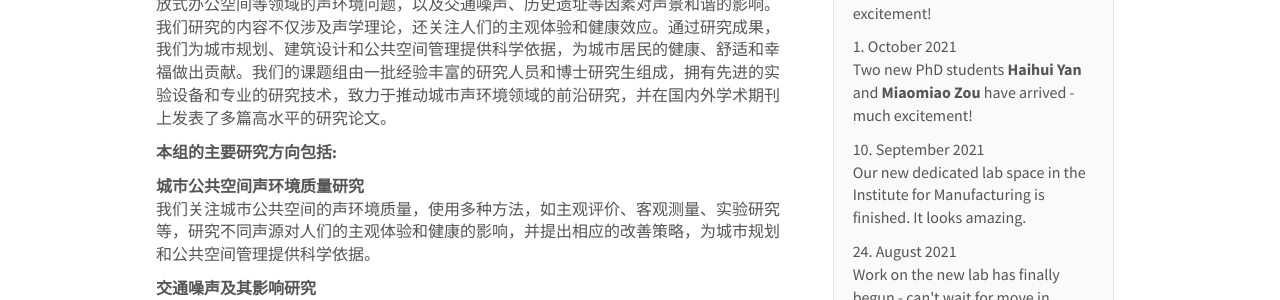
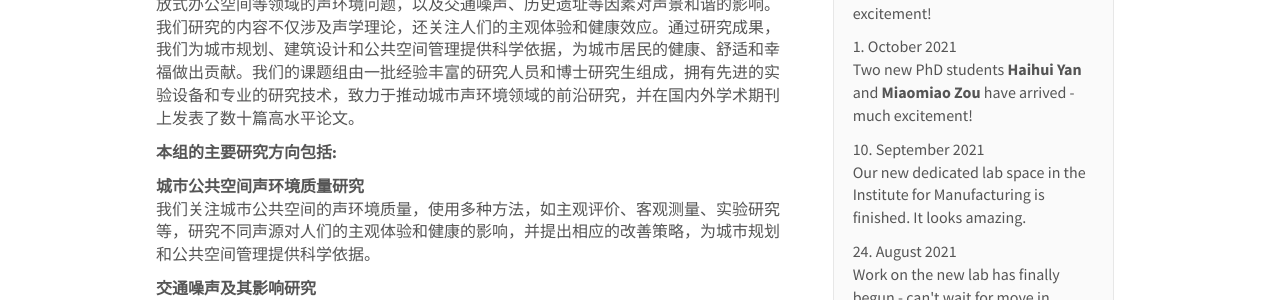
Before and after one commit to BZM2000/BZM2000.github.iottt, a Jekyll site: the page built from _pages/home.md, in a window 1280 px wide and 900 px high. Shown: the part 253-553 px from the top of the window. Built offline with Jekyll 4.4.1, drawn with Linux system fonts in a browser that asks for light colours; nearby versions of some CDN libraries; some of the changed text lies outside the part shown.

Commit message:
Update home.md

```diff
--- a/_pages/home.md
+++ b/_pages/home.md
@@ -6,7 +6,7 @@ sitemap: false
 permalink: /
 ---
 
-我们的课题组致力于研究城市声环境及其影响，以提高城市环境品质和人们的生活质量为目标。通过多种方法，如实地调查、实验研究等，我们探讨城市公共空间、建筑工地、开放式办公空间等领域的声环境问题，以及交通噪声、历史遗址等因素对声景和谐的影响。我们研究的内容不仅涉及声学理论，还关注人们的主观体验和健康效应。通过研究成果，我们为城市规划、建筑设计和公共空间管理提供科学依据，为城市居民的健康、舒适和幸福做出贡献。我们的课题组由一批经验丰富的研究人员和博士研究生组成，拥有先进的实验设备和专业的研究技术，致力于推动城市声环境领域的前沿研究，并在国内外学术期刊上发表了多篇高水平的研究论文。
+我们的课题组致力于研究城市声环境及其影响，以提高城市环境品质和人们的生活质量为目标。通过多种方法，如实地调查、实验研究等，我们探讨城市公共空间、建筑工地、开放式办公空间等领域的声环境问题，以及交通噪声、历史遗址等因素对声景和谐的影响。我们研究的内容不仅涉及声学理论，还关注人们的主观体验和健康效应。通过研究成果，我们为城市规划、建筑设计和公共空间管理提供科学依据，为城市居民的健康、舒适和幸福做出贡献。我们的课题组由一批经验丰富的研究人员和博士研究生组成，拥有先进的实验设备和专业的研究技术，致力于推动城市声环境领域的前沿研究，并在国内外学术期刊上发表了数十篇高水平论文。
 
 
 **本组的主要研究方向包括:**
```
